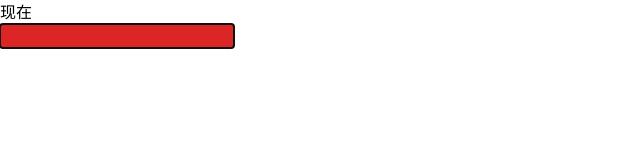
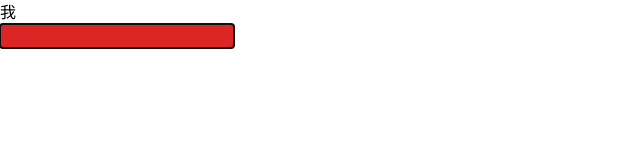
Before and after one commit to lttztt/learn-english, a Next.js app: page /main in a window 1280 px wide. Shown: the top 160 px of the page, without its empty margins (0-640 px from the left). Built offline with nearby package versions, Linux system fonts and the light colour scheme.

Commit message:
feat: 使用nextjs生成的api完成mvp

```diff
--- a/src/app/main/page.tsx
+++ b/src/app/main/page.tsx
@@ -1,73 +1,62 @@
-"use client";
-import Answer from "@/components/Answer";
-import Question from "@/components/Question";
-import { useRef, useState } from "react";
+'use client'
+import Answer from '@/components/Answer'
+import Question from '@/components/Question'
+import { useEffect, useRef, useState } from 'react'
 
-const courseData = {
-  name: "第一节课",
-  statements: [
-    {
-      chinese: "现在",
-      english: "now",
-      soundMark: "/naʊ/",
-    },
-    {
-      chinese: "喜欢",
-      english: "like",
-      soundMark: "/like/",
-    },
-    {
-      chinese: "我爱你",
-      english: "I love you",
-      soundMark: "/ai/ /tu/ /bi/ /hiə/",
-    },
-    {
-      chinese: "我想要在这里",
-      english: "I want to be here",
-      soundMark: "/ai/ /want/ /tu/ /bi/ /hiə/",
-    },
-  ],
-};
+const failCountTotal = 3
+export default function Main() {
+  const [currentMode, setCurrentMode] = useState<'question' | 'answer'>('question')
+  const [questionWord, setQuestionWord] = useState('')
+  const [answerWord, setAnswerWord] = useState('')
+  const [answerSoundMark, setAnswerSoundMark] = useState('')
 
-const failCountTotal = 3;
-export default function Main() {
-  const [currentMode, setCurrentMode] = useState<"question" | "answer">(
-    "question"
-  );
-  const statementIndex = useRef(0);
-  const { english, soundMark, chinese } =
-    courseData.statements[statementIndex.current];
-  const failCount = useRef(0);
+  const statementIndex = useRef(0)
+  const failCount = useRef(0)
+  const courseData = useRef<any>({})
+
+  function updateWord() {
+    const { english, soundMark, chinese } = courseData.current[statementIndex.current]
+    setQuestionWord(chinese)
+    setAnswerWord(english)
+    setAnswerSoundMark(soundMark)
+  }
+  useEffect(() => {
+    async function fetchData() {
+      const response = await fetch('http://localhost:3000/api/main')
+      const { data } = await response.json()
+      courseData.current = data.statements
+      updateWord()
+    }
+    fetchData()
+  }, [])
 
   function checkValidity(input: string) {
-    return input === english;
+    return input === answerWord
   }
   function handleCheckAnswer(userInput: string) {
     if (!checkValidity(userInput)) {
-      failCount.current++;
+      failCount.current++
       if (failCount.current >= failCountTotal) {
-        setCurrentMode("answer");
+        failCount.current = 0
+        setCurrentMode('answer')
       }
     } else {
-      setCurrentMode("answer");
+      setCurrentMode('answer')
     }
   }
   function onToNextStatement() {
-    statementIndex.current++;
-    setCurrentMode("question");
-    failCount.current = 0;
+    statementIndex.current++
+    setCurrentMode('question')
+    failCount.current = 0
+    updateWord()
   }
   return (
     <div>
-      {currentMode === "question" ? (
-        <Question word={chinese} onCheckAnswer={handleCheckAnswer} />
+      {currentMode === 'question' ? (
+        <Question word={questionWord} onCheckAnswer={handleCheckAnswer} />
       ) : (
-        <Answer
-          word={english}
-          soundMark={soundMark}
-          onToNextStatement={onToNextStatement}
-        />
+        <Answer word={answerWord} soundMark={answerSoundMark} onToNextStatement={onToNextStatement} />
       )}
     </div>
-  );
+  )
 }
--- /dev/null
+++ b/src/pages/api/main.ts
@@ -0,0 +1,10 @@
+import { NextApiRequest, NextApiResponse } from 'next'
+import courseData from '../../../scripts/01.json'
+
+export default function GET(req: NextApiRequest, res: NextApiResponse) {
+  const data = {
+    name: '第一节课',
+    statements: courseData,
+  }
+  res.status(200).json({ status: 1, data })
+}
```
